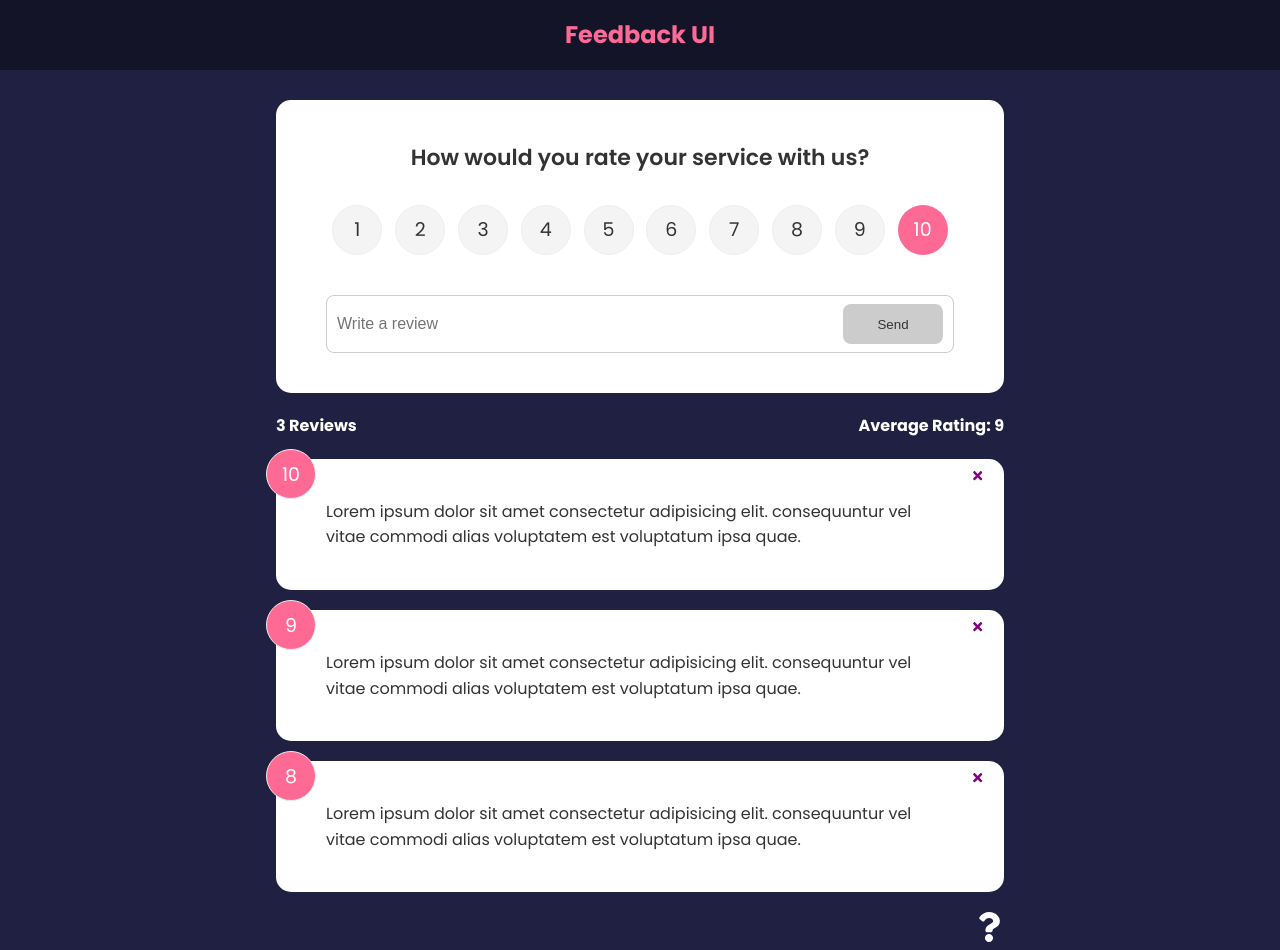
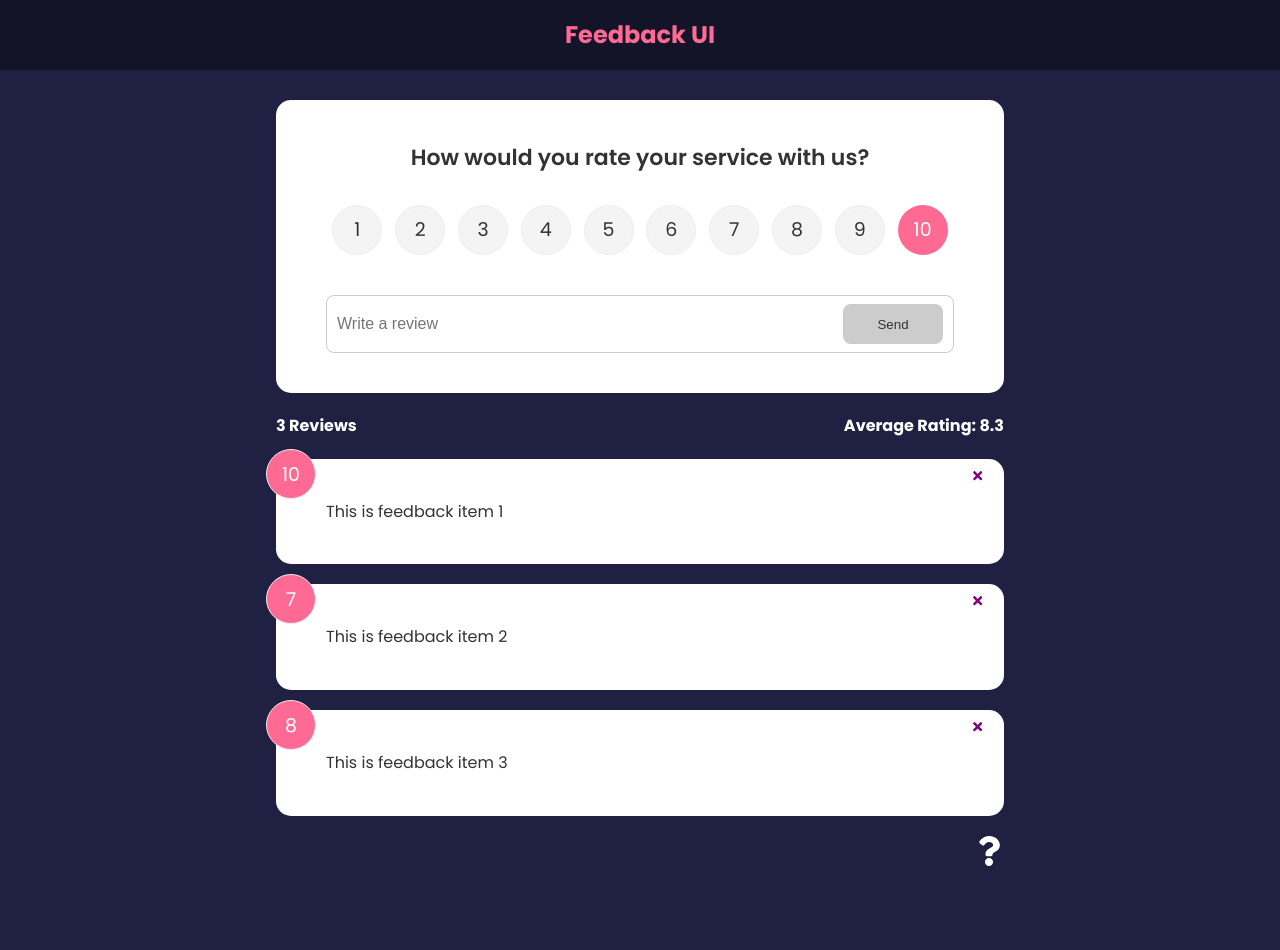
Before and after one commit to armymp/feedback-app, a React (Create React App) app: page / in a window 1280 px wide. After the commit the page ends 873 px from the top, so only its background shows below. Built offline with nearby package versions, Linux system fonts and the light colour scheme.

Commit message:
add context api and refactor components to use feedback from context component

```diff
--- a/src/App.js
+++ b/src/App.js
@@ -1,39 +1,25 @@
-import {v4 as uuidv4} from 'uuid';
 import {BrowserRouter as Router, Route, Routes} from 'react-router-dom';
-import {useState} from "react";
 import Header from "./components/Header";
-import FeedbackData from "./data/FeedbackData";
 import FeedbackList from "./components/FeedbackList";
 import FeedbackStats from "./components/FeedbackStats";
 import FeedbackForm from "./components/FeedbackForm";
 import AboutPage from "./pages/AboutPage";
+import { FeedbackProvider } from './context/FeedbackContext';
 import AboutIconLink from './components/AboutIconLink';
 
 function App() {
-    const [feedback, setFeedback] = useState(FeedbackData);
-
-    const deleteFeedback = (id) => {
-        if(window.confirm('Are you sure you want to delete?')) {
-            let updatedFeedback = feedback.filter(item => item.id !== id);
-            setFeedback(updatedFeedback);
-        }
-    }
-
-    const addFeedback = (newFeedback) => {
-        newFeedback.id = uuidv4();
-        setFeedback([newFeedback, ...feedback])
-    }
 
     return (
+        <FeedbackProvider>
             <Router>
                 <Header />
                 <div className="container">
                     <Routes>
                         <Route exact path='/' element={
                             <>
-                            <FeedbackForm handleAdd={addFeedback} />
-                            <FeedbackStats feedback={feedback} />
-                            <FeedbackList feedback={feedback} handleDelete={deleteFeedback} />
+                                <FeedbackForm />
+                                <FeedbackStats />
+                                <FeedbackList />
                             </>
                         }>
                         </Route>
@@ -42,6 +28,7 @@
                     <AboutIconLink />
                 </div>
             </Router>
+        </FeedbackProvider>
     );
 };
 
--- a/src/components/FeedbackForm.jsx
+++ b/src/components/FeedbackForm.jsx
@@ -1,13 +1,16 @@
-import { useState } from "react";
+import { useState, useContext } from "react";
 import Card from "./shared/Card";
 import Button from "./shared/Button";
 import RatingSelect from "./RatingSelect";
+import FeedbackContext from "../context/FeedbackContext";
 
-function FeedbackForm({ handleAdd }) {
+function FeedbackForm() {
     const [text, setText] = useState('')
     const [rating, setRating] = useState(10)
     const [btnDisabled, setBtnDisabled] = useState(true)
     const [message, setMessage] = useState('')
+
+    const {addFeedback} = useContext(FeedbackContext);
 
 
     const handleTextChange = ({target: { value } }) => {
@@ -31,7 +34,7 @@
                 text: text,
                 rating: rating,
             }
-            handleAdd(newFeedback);
+            addFeedback(newFeedback);
             setText('')
         }
     }
--- a/src/components/FeedbackItem.jsx
+++ b/src/components/FeedbackItem.jsx
@@ -1,15 +1,19 @@
 import { FaTimes } from 'react-icons/fa'
 import PropTypes from "prop-types";
 import Card from "./shared/Card";
+import { useContext } from 'react';
+import FeedbackContext from '../context/FeedbackContext';
 
-function FeedbackItem({ item, handleDelete }) {
+function FeedbackItem({ item}) {
+    const {deleteFeedback} = useContext(FeedbackContext);
+
     return (
         <Card>
             <div className="num-display">
                 {item.rating}
             </div>
             <button
-                onClick={() => handleDelete(item.id)}
+                onClick={() => deleteFeedback(item.id)}
                 className="close"
             >
                 <FaTimes color='purple'/>
--- a/src/components/FeedbackList.jsx
+++ b/src/components/FeedbackList.jsx
@@ -1,8 +1,10 @@
 import {motion, AnimatePresence } from 'framer-motion';
-import PropTypes from 'prop-types';
+import { useContext } from 'react';
 import FeedbackItem from "./FeedbackItem";
+import FeedbackContext from '../context/FeedbackContext';
 
-function FeedbackList({feedback, handleDelete}) {
+function FeedbackList() {
+    const {feedback} = useContext(FeedbackContext);
 
     if(!feedback || feedback.length === 0) {
         return <p>No Feedback Yet</p>
@@ -15,7 +17,7 @@
             animate={{opacity: 1}}
             exit={{opacity: 0}}
         >
-            <FeedbackItem key={item.id} item={item} handleDelete={handleDelete} />
+            <FeedbackItem key={item.id} item={item} />
         </motion.div>
     )
 
@@ -28,14 +30,4 @@
     )
 }
 
-FeedbackList.propTypes = {
-    feedback: PropTypes.arrayOf(
-        PropTypes.shape({
-            id: PropTypes.string.isRequired,
-            text: PropTypes.string.isRequired,
-            rating: PropTypes.number.isRequired,
-        })
-    ),
-};
-
 export default FeedbackList;
--- a/src/components/FeedbackStats.jsx
+++ b/src/components/FeedbackStats.jsx
@@ -1,6 +1,8 @@
-import PropTypes from 'prop-types'
+import { useContext } from 'react';
+import FeedbackContext from '../context/FeedbackContext';
 
-function FeedbackStats({ feedback }) {
+function FeedbackStats() {
+    const {feedback} = useContext(FeedbackContext);
     // Calculate ratings average
     const average = feedback.length === 0 ? 0 :
         feedback.reduce((a, { rating }) => a + rating, 0) / feedback.length
@@ -13,8 +15,4 @@
     );
 };
 
-FeedbackStats.propTypes = {
-    feedback: PropTypes.array.isRequired,
-}
-
 export default FeedbackStats;
--- /dev/null
+++ b/src/context/FeedbackContext.js
@@ -0,0 +1,51 @@
+import {v4 as uuidv4} from 'uuid';
+import {createContext, useState} from 'react';
+
+const FeedbackContext = createContext();
+
+export const FeedbackProvider = ({children}) => {
+    const [feedback, setFeedback] = useState([
+        {
+            id: '1',
+            text: 'This is feedback item 1',
+            rating: 10
+        },
+        {
+            id: '2',
+            text: 'This is feedback item 2',
+            rating: 7
+        },
+        {
+            id: '3',
+            text: 'This is feedback item 3',
+            rating: 8
+        }
+    ]);
+
+    const deleteFeedback = (id) => {
+        if(window.confirm('Are you sure you want to delete?')) {
+            let updatedFeedback = feedback.filter(item => item.id !== id);
+            setFeedback(updatedFeedback);
+        }
+    };
+
+    const addFeedback = (newFeedback) => {
+        newFeedback.id = uuidv4();
+        setFeedback([newFeedback, ...feedback])
+    };
+
+
+    return (
+        <FeedbackContext.Provider
+            value={{
+                feedback,
+                deleteFeedback,
+                addFeedback
+            }}
+        >
+            {children}
+        </FeedbackContext.Provider>
+    )
+}
+
+export default FeedbackContext;
```
Lines whose indentation alone changed are shown as unchanged.
